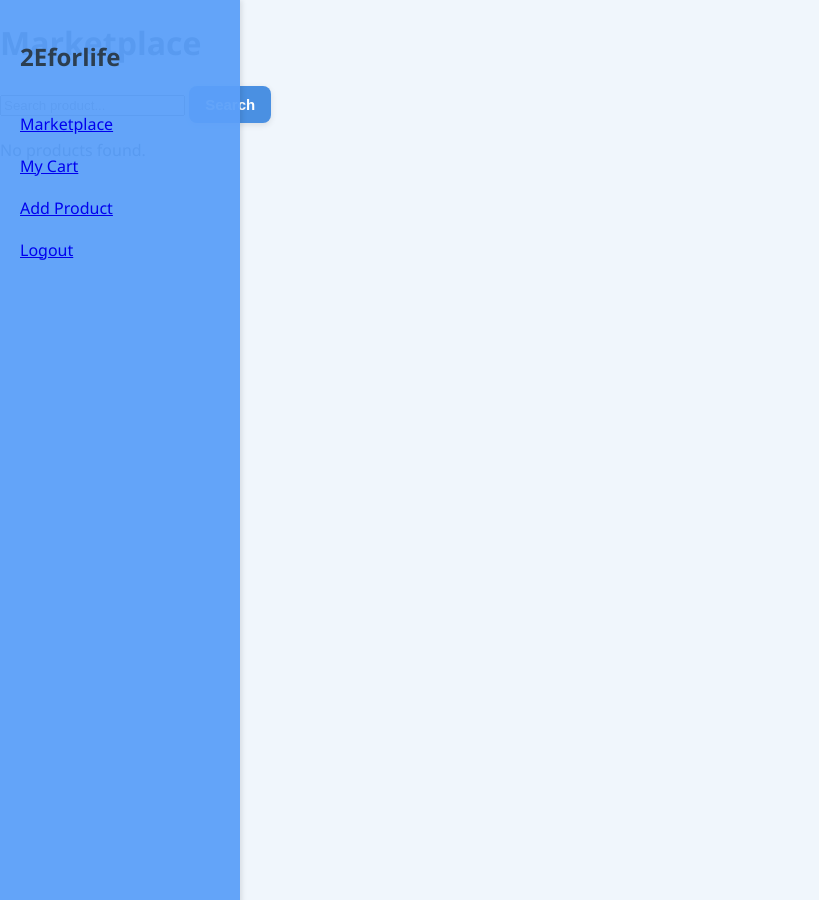
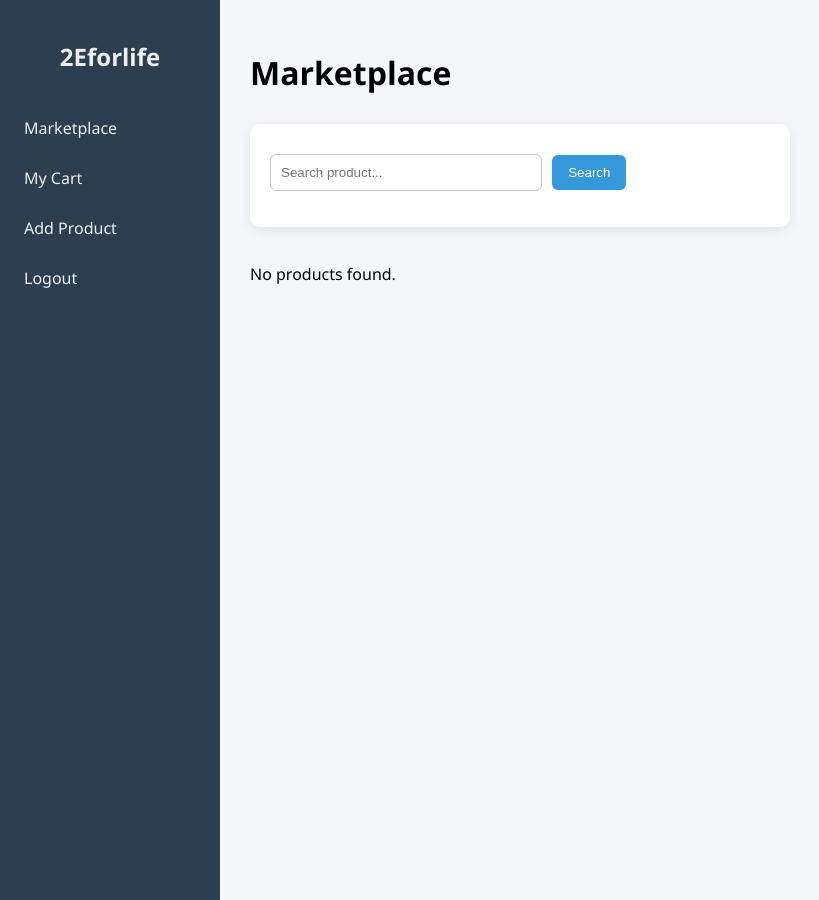
Before and after one commit to SamonteJulesjen-BSIT2E/Marketplace, a PHP site: page /home_dashboard.php in a window 1280 px wide. Shown: the whole page, without its empty margins (0-819 px from the left). Run offline with PHP 8.4, Linux system fonts and the light colour scheme; the visitor is signed in with stand-in values (Sample User, id 1); data that the repository does not hold is empty.

Commit message:
Update home_dashboard.css

```diff
--- a/home_dashboard.css
+++ b/home_dashboard.css
@@ -1,299 +1,161 @@
+html {
+    scroll-behavior: smooth;
+}
+
 body {
     margin: 0;
-  font-family: 'Segoe UI', Tahoma, Geneva, Verdana, sans-serif;
-  background-color: #f0f6fc; /* light blue-tinted bg */
-  color: #2c3e50;
-  display: flex;
-  overflow-x: hidden;
+    font-family: 'Segoe UI', sans-serif;
+    background: #f4f6f9;
 }
 
 .sidebar {
-  width: 200px;
-  background-color: rgba(91, 160, 249, 0.95); /* soft blue */
+    position: fixed;
     height: 100vh;
-  padding: 20px;
-  box-shadow: 2px 0 5px rgba(0, 0, 0, 0.1);
-  position: fixed;
+    width: 220px;
     top: 0;
     left: 0;
-  display: flex;
-  flex-direction: column;
-  gap: 20px;
-  z-index: 1001;
+    background: #2c3e50;
+    color: #ecf0f1;
+    padding: 20px 0;
+    overflow-y: auto;
 }
 
-.sidebar-link {
-  background-color: #e7f0fb;
-  padding: 12px;
-  border-radius: 10px;
+.sidebar h2 {
     text-align: center;
-  text-decoration: none;
-  font-weight: bold;
-  color: #2c3e50;
-  transition: all 0.3s ease;
-  box-shadow: 0 2px 5px rgba(0, 0, 0, 0.1);
+    margin-bottom: 30px;
 }
 
-.sidebar-link:hover {
-  background-color: #4a90e2;
-  color: white;
-  transform: scale(1.05);
+.sidebar a {
+    display: block;
+    padding: 14px 24px;
+    color: #ecf0f1;
+    text-decoration: none;
+    transition: background 0.3s;
 }
 
-.navbar {
-  display: flex;
-  justify-content: space-between;
-  align-items: center;
-  background-color: #4a90e2;
-  padding: 15px 30px;
-  box-shadow: 0 2px 5px rgba(0,0,0,0.1);
-  margin-left: 220px;
-  width: calc(95% - 220px);
-  position: fixed;
-  top: 0;
-  z-index: 1000;
-  transition: background-color 0.3s ease;
+.sidebar a:hover {
+    background: #34495e;
 }
 
-.navbar:hover {
-  background-color: #357ABD;
+.content {
+    margin-left: 220px;
+    padding: 30px;
 }
 
-.navbar-left {
-  display: flex;
-  align-items: center;
-  gap: 20px;
-  font-size: 18px;
-  font-weight: bold;
-  color: #ffffff;
+h1, h2 {
+    scroll-margin-top: 20px;
 }
 
-.logo {
-  color: #ffffff;
+.marketplace {
+    display: flex;
+    flex-wrap: wrap;
+    gap: 20px;
+}
+
+.product-card {
+    width: 280px;
+    background: #fff;
+    border-radius: 16px;
+    overflow: hidden;
+    box-shadow: 0 4px 12px rgba(0,0,0,0.08);
     transition: transform 0.3s;
 }
 
-.logo:hover {
-  transform: scale(1.1);
+.product-card:hover {
+    transform: translateY(-6px);
 }
 
-.profile {
-  color: #fff;
-  background-color: #2c3e50;
-  padding: 6px 12px;
-  border-radius: 6px;
-  cursor: pointer;
-  transition: background-color 0.3s;
+.product-card img {
+    width: 100%;
+    height: 200px;
+    object-fit: cover;
 }
 
-.profile:hover {
-  background-color: #1a252f;
+.product-overlay {
+    padding: 16px;
 }
 
-.navbar-right a {
-  color: #ffffff;
-  text-decoration: none;
-  margin-left: 20px;
-  font-size: 16px;
-  transition: color 0.3s, transform 0.2s;
+.product-overlay h3 {
+    margin: 0 0 8px;
 }
 
-.navbar-right a:hover {
-  color: #d6e6f2;
-  transform: scale(1.1);
+.product-overlay p {
+    margin: 0 0 12px;
 }
 
-main {
-  padding: 100px 40px 40px 260px;
-  width: 100%;
-  box-sizing: border-box;
-  position: relative;
-  z-index: 0;
+.product-overlay small {
+    display: block;
+    margin-bottom: 10px;
+    color: #555;
 }
 
-section {
-  margin-bottom: 60px;
-  background-color: #ffffff;
-  padding: 20px;
-  border-radius: 10px;
-  box-shadow: 0 4px 10px rgba(0, 0, 0, 0.05);
-  transition: transform 0.3s, box-shadow 0.3s;
-}
-
-section:hover {
-  transform: translateY(-4px);
-  box-shadow: 0 8px 20px rgba(0, 0, 0, 0.1);
-}
-
-h1, h2 {
-  color: #2c3e50;
-  transition: color 0.3s ease;
-}
-
-h1:hover, h2:hover {
-  color: #4a90e2;
-}
-
-button, .btn {
-  background-color: #4a90e2;
+.product-overlay .btn {
+    padding: 8px 16px;
+    background: #4a90e2;
+    border: none;
+    border-radius: 6px;
     color: #fff;
-  border: none;
-  padding: 10px 16px;
-  border-radius: 8px;
-  cursor: pointer;
-  font-size: 15px;
-  font-weight: 600;
-  transition: background-color 0.3s ease, transform 0.2s ease, box-shadow 0.2s ease;
-  box-shadow: 0 2px 6px rgba(0, 0, 0, 0.1);
-}
-
-button:hover, .btn:hover {
-  background-color: #357ABD;
-  transform: scale(1.05);
-  box-shadow: 0 4px 10px rgba(0, 0, 0, 0.15);
-}
-
-button:active, .btn:active {
-  transform: scale(0.98);
-  box-shadow: 0 2px 4px rgba(0, 0, 0, 0.2);
-}
-
-.navbar-search {
-  flex: 1;
-  display: flex;
-  justify-content: center;
-  align-items: center;
-}
-
-.navbar-search input {
-  width: 60%;
-  max-width: 400px;
-  padding: 8px 12px;
-  border-radius: 20px 0 0 20px;
-  border: 1px solid #aaa;
-  outline: none;
-  font-size: 14px;
-}
-
-.navbar-search button {
-  padding: 8px 12px;
-  border: none;
-  background-color: #2c3e50;
-  color: white;
-  border-radius: 0 20px 20px 0;
-  cursor: pointer;
-  transition: background-color 0.3s;
-}
-
-.navbar-search button:hover {
-  background-color: #1a252f;
-}
-
-.welcome-img {
-  margin-top: 20px;
-  max-width: 100%;
-  height: auto;
-  border-radius: 12px;
-  box-shadow: 0 4px 12px rgba(0,0,0,0.1);
-  transition: transform 0.3s ease;
-}
-
-.welcome-img:hover {
-  transform: scale(1.02);
-}
-
-.featured-products {
-  padding: 40px;
-  background-color: #e7f0fb;
-  border-radius: 12px;
-  box-shadow: 0 4px 12px rgba(0,0,0,0.05);
-  max-width: 900px;
-  margin: 40px auto;
-  text-align: center;
-}
-
-.featured-products h2 {
-  font-size: 28px;
-  color: #2c3e50;
-  margin-bottom: 30px;
-}
-
-.product-card {
-  position: relative;
-  width: 100%;
-  max-width: 500px;
-  margin: auto;
-  overflow: hidden;
-  border-radius: 16px;
-  box-shadow: 0 6px 20px rgba(0,0,0,0.1);
     cursor: pointer;
 }
 
-.product-img {
-  width: 100%;
-  height: auto;
-  display: block;
-  transition: transform 0.5s ease;
+.product-overlay .btn:hover {
+    background: #357ABD;
 }
 
-.product-card:hover .product-img {
-  transform: scale(2.2);
+form {
+    background: #fff;
+    padding: 20px;
+    margin-top: 30px;
+    border-radius: 10px;
+    max-width: 500px;
+    box-shadow: 0 4px 12px rgba(0,0,0,0.08);
 }
 
-.product-overlay {
-  position: absolute;
-  top: 0;
-  left: 0;
-  height: 100%;
+form input[type="text"],
+form input[type="number"],
+form textarea,
+form input[type="file"] {
     width: 100%;
-  background: rgba(44, 62, 80, 0.85);
-  color: white;
-  opacity: 0;
-  display: flex;
-  flex-direction: column;
-  justify-content: center;
-  align-items: center;
-  padding: 20px;
-  text-align: center;
-  transition: opacity 0.4s ease;
+    padding: 10px;
+    margin: 10px 0 16px;
+    border: 1px solid #ccc;
+    border-radius: 6px;
 }
 
-.product-card:hover .product-overlay {
-  opacity: 1;
+form button {
+    padding: 10px 20px;
+    background: #27ae60;
+    color: #fff;
+    border: none;
+    border-radius: 6px;
+    cursor: pointer;
 }
 
-.product-overlay h3 {
-  margin-bottom: 10px;
-  font-size: 24px;
+form button:hover {
+    background: #1e8449;
 }
 
-.product-overlay p {
-  font-size: 15px;
-  margin-bottom: 16px;
-  max-width: 300px;
+.search-form {
+    margin-bottom: 20px;
 }
 
-.product-overlay .btn {
-  background-color: #4a90e2;
-  color: #fff;
-  padding: 8px 16px;
-  border-radius: 8px;
-  font-weight: bold;
-  transition: background-color 0.3s ease;
+.search-form input[type="text"] {
+    padding: 10px;
+    width: 250px;
+    border: 1px solid #ccc;
+    border-radius: 6px;
 }
 
-.product-overlay .btn:hover {
-  background-color: #357ABD;
-}
-.icon-text {
-  display: inline-flex;
-  align-items: center;
-  gap: 8px; /* spacing between icon and text */
-  font-size: 16px;
-  color: #333;
+.search-form button {
+    padding: 10px 16px;
+    background: #3498db;
+    color: #fff;
+    border: none;
+    border-radius: 6px;
+    margin-left: 6px;
+    cursor: pointer;
 }
 
-.icon-text i {
-  color: #4a90e2; /* blue shade */
-  font-size: 18px;
+.search-form button:hover {
+    background: #2980b9;
 }
```
Lines whose indentation alone changed are shown as unchanged.
